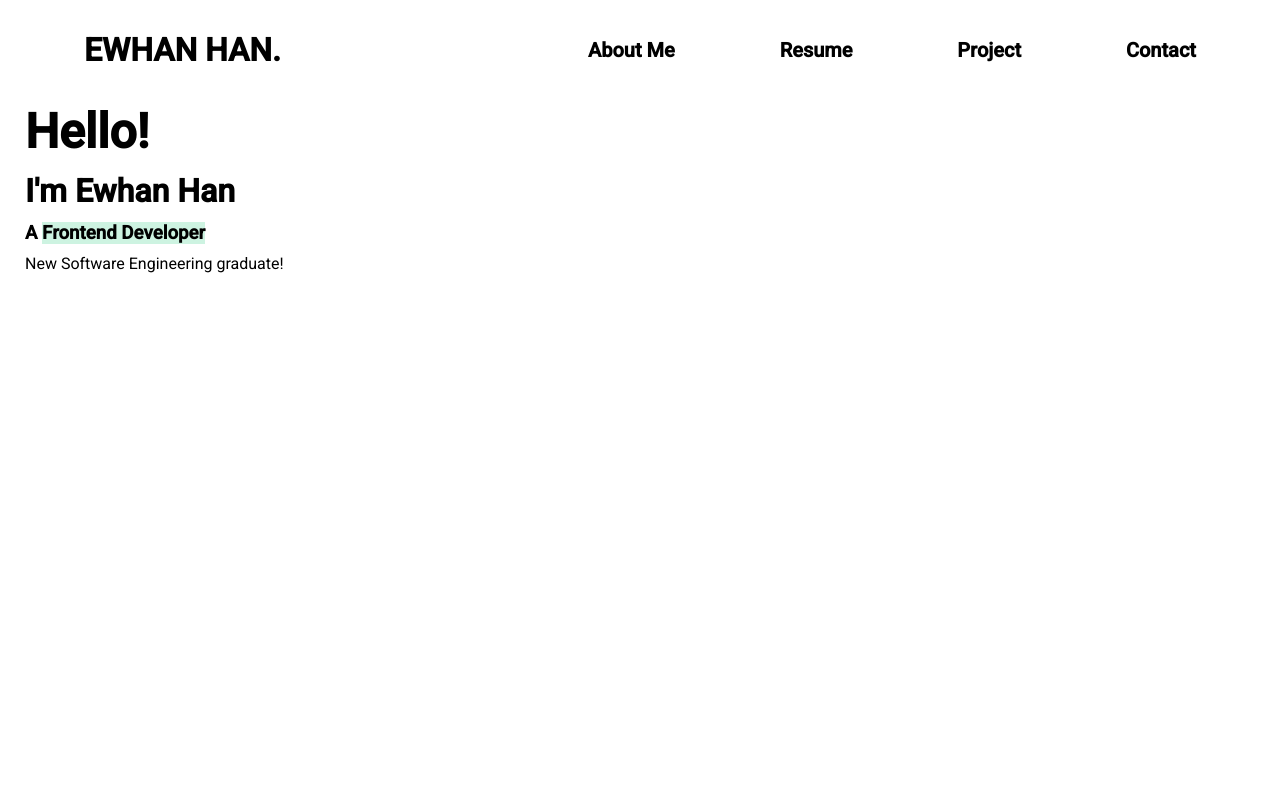
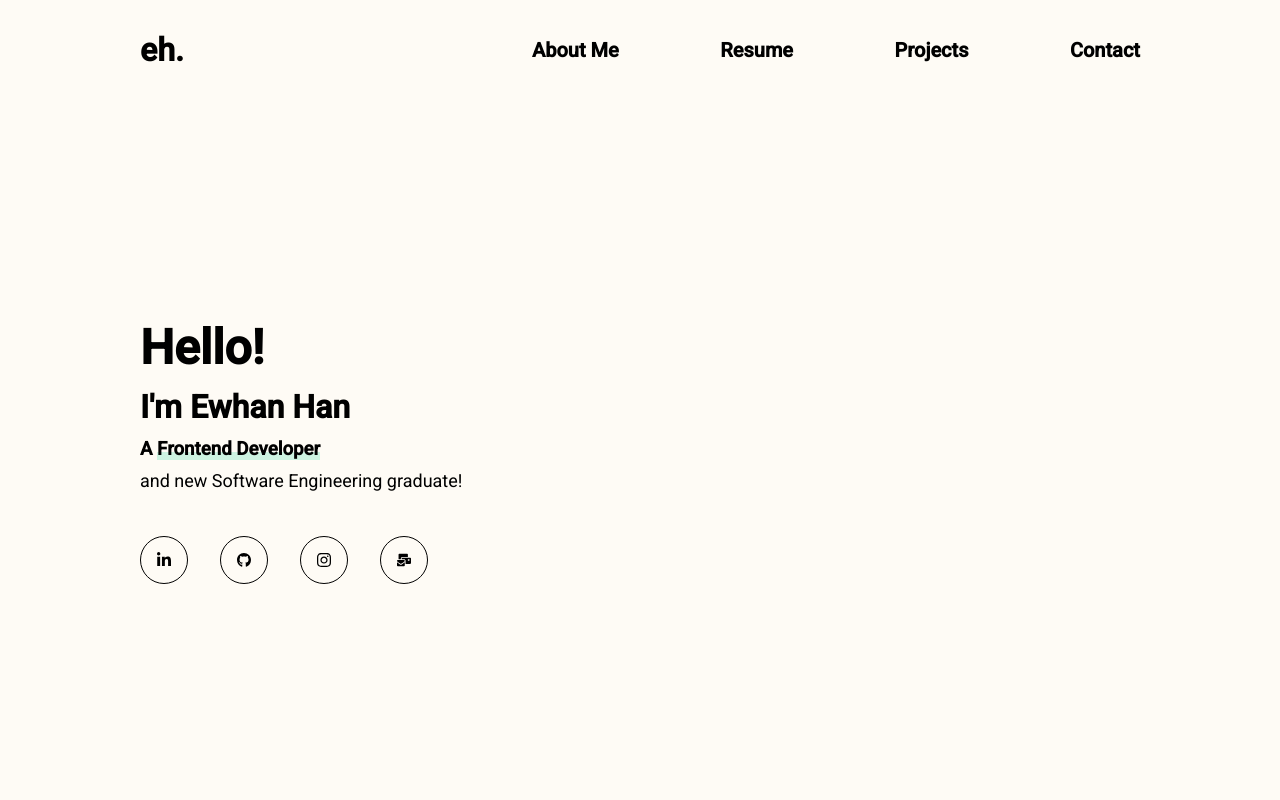
Before and after one commit to EwhanHan/gatsby-personal-portfolio-website, a Gatsby site: page / in a window 1280 px wide. Built offline with nearby package versions, Linux system fonts and the light colour scheme; Gatsby itself is replaced by a stand-in of ours.

Commit message:
Add Landing page, navbar and sidebar

```diff
--- a/gatsby-config.js
+++ b/gatsby-config.js
@@ -18,5 +18,8 @@ module.exports = {
         },
       },
     },
+    `gatsby-plugin-image`,
+    `gatsby-plugin-sharp`,
+    `gatsby-transformer-sharp`,
   ],
 };
--- a/package.json
+++ b/package.json
@@ -18,11 +18,16 @@
   "dependencies": {
     "framer-motion": "^6.3.0",
     "gatsby": "^4.12.1",
+    "gatsby-plugin-image": "^2.12.1",
     "gatsby-plugin-sass": "^5.12.1",
+    "gatsby-plugin-sharp": "^4.12.1",
     "gatsby-plugin-webfonts": "^2.2.2",
+    "gatsby-source-filesystem": "^4.12.1",
+    "gatsby-transformer-sharp": "^4.12.1",
     "normalize.css": "^8.0.1",
     "react": "^17.0.1",
     "react-dom": "^17.0.1",
+    "react-icons": "^4.3.1",
     "sass": "^1.50.1"
   },
   "devDependencies": {
--- /dev/null
+++ b/src/assets/constants/constants.js
@@ -0,0 +1,53 @@
+import * as React from 'react';
+import {
+  FaLinkedinIn,
+  FaInstagram,
+  FaMailBulk,
+  FaGithub,
+} from 'react-icons/fa';
+
+const navDetails = [
+  {
+    id: 'about',
+    text: 'About Me',
+  },
+  {
+    id: 'about',
+    text: 'Resume',
+  },
+  {
+    id: 'about',
+    text: 'Projects',
+  },
+  {
+    id: 'contact',
+    text: 'Contact',
+  },
+];
+
+const hero = {
+  title: 'Hello!',
+  subtitle: "I'm Ewhan Han",
+  description: 'and new Software Engineering graduate!',
+};
+
+const socials = [
+  {
+    link: 'https://www.linkedin.com/in/ewhanhan/',
+    icon: <FaLinkedinIn />,
+  },
+  {
+    link: 'https://github.com/EwhanHan',
+    icon: <FaGithub />,
+  },
+  {
+    link: 'https://instagram.com/bichon_rufus',
+    icon: <FaInstagram />,
+  },
+  {
+    link: 'mailto:ewhan.han@gmail.com',
+    icon: <FaMailBulk />,
+  },
+];
+
+export { navDetails, hero, socials };
--- a/src/assets/scss/main.scss
+++ b/src/assets/scss/main.scss
@@ -4,8 +4,9 @@
 $--clr-text-white: #fff;
 $--clr-text-black: black;
 $--clr-text-hover: #0050ff;
+$--clr-background-main: #fefbf5;
 
-$width-navbar: 72.5rem;
+$width-navbar: 62.5rem;
 $height-navbar: 6.25rem;
 
 *,
@@ -44,8 +45,8 @@ body {
   justify-content: space-between;
   align-items: center;
   width: 100%;
-  padding: 0 1.5rem;
   height: $height-navbar;
+  background-color: transparent;
 }
 
 .sidebar__nav__links {
@@ -61,7 +62,8 @@ body {
   right: 0px;
   margin-left: auto;
   gap: 1rem;
-  .nav-link {
+  z-index: 1000;
+  .nav__link {
     display: flex;
     justify-content: center;
     font-size: 1.5rem;
@@ -89,9 +91,8 @@ body {
   }
 }
 
-.navbar-logo {
+.navbar__logo {
   position: relative;
-  text-transform: uppercase;
   font-weight: 900;
   font-size: 2rem;
   a {
@@ -112,7 +113,7 @@ body {
   justify-content: space-between;
   align-items: center;
   width: 38rem;
-  .nav-link {
+  .nav__link {
     color: $--clr-text-black;
     text-transform: capitalize;
     font-size: 1.25rem;
@@ -139,6 +140,8 @@ body {
 
 .sidebar__burger {
   display: flex;
+  margin-left: auto;
+  margin-right: 2rem;
   flex-direction: column;
   justify-content: space-around;
   width: 2rem;
@@ -146,7 +149,6 @@ body {
   background: transparent;
   border: none;
   cursor: pointer;
-
   div {
     width: 2rem;
     height: 0.3em;
@@ -159,6 +161,7 @@ body {
 
 .backdrop {
   position: fixed;
+  display: block;
   top: 0px;
   bottom: 0px;
   right: 0px;
@@ -166,19 +169,36 @@ body {
   height: 100vh;
   transition: all 0.3s ease-in-out 0s;
   transform: translateX(0px);
-  display: block;
-  z-index: 100;
+  z-index: 10;
+}
+
+.main__content {
+  padding: 0 1rem;
 }
 
 .hero {
-  min-height: calc(100vh - #{$height-navbar});
+  display: flex;
+  margin: 0 auto;
+  max-width: 62.5rem;
 }
 
 .hero__content {
-  height: 100%;
   display: flex;
   width: 100%;
-  justify-content: start;
+}
+
+.landing {
+  width: 100%;
+  height: calc(100vh - #{$height-navbar});
+  display: flex;
+  flex-direction: column;
+  justify-content: center;
+  gap: 2.5rem;
+}
+
+.text__highlight {
+  // box-shadow: rgb(205, 243, 225) 0px -2rem 0px inset;
+  box-shadow: rgb(205 243 225) 0px -0.5rem 0px inset;
 }
 
 .title {
@@ -194,19 +214,73 @@ body {
     font-weight: 700;
   }
 
-  h2{
+  h2 {
     font-size: 2rem;
   }
 
-  .text__highlight {
-    box-shadow: rgb(205, 243, 225) 0px -2rem 0px inset;
-  }
 
   .description {
     text-align: justify;
     font-size: 1.125rem;
-    margin-bottom: 2rem;
     overflow-wrap: break-word;
     word-wrap: break-word;
   }
 }
+
+.social-links {
+  display: flex;
+  align-content: flex-start;
+  justify-content: space-around;
+  margin-right: auto;
+  gap: 2rem;
+}
+
+.social-link {
+  padding: 1rem;
+  border-radius: 50%;
+  border: 1px solid black;
+  display: flex;
+  align-items: center;
+  width: 3rem;
+  height: 3rem;
+
+  text-decoration: none;
+  color: black;
+}
+
+.layout {
+  background-color: $--clr-background-main;
+  width: 100%;
+  height: 100%;
+}
+
+.about {
+  width: 100%;
+  display: flex;
+  flex-direction: column;
+}
+
+.about__heading {
+  display: flex;
+  flex-direction: row;
+  flex-wrap: wrap;
+justify-content: center;
+  text-align: justify;
+  h3 {
+    width: 100%;
+    margin: 2rem 0;
+    font-weight: 700;
+    font-size: 1.75rem;
+  }
+
+  // p {
+  //   max-width: calc(100% - 18rem);
+  // }
+}
+
+.profile-pic {
+  border-radius: 0.5rem;
+  box-shadow: rgba(99, 99, 99, 0.2) 0px 2px 8px 0px;
+  overflow: hidden;
+  max-width: 18rem;
+}
--- a/src/components/Layout/Layout.js
+++ b/src/components/Layout/Layout.js
@@ -6,12 +6,10 @@ import '../../assets/scss/main.scss';
 
 const Layout = props => {
   return (
-    <>
-      <header>
-        <Navbar />
-      </header>
-      <main className='main_content'>{props.children}</main>
-    </>
+    <div className='layout'>
+      <Navbar />
+      <main className='main__content'>{props.children}</main>
+    </div>
   );
 };
 
--- a/src/components/hero/hero.js
+++ /dev/null
@@ -1,30 +0,0 @@
-import * as React from 'react';
-import { motion } from 'framer-motion';
-
-const hero = () => {
-  return (
-    <div className='hero'>
-      <div className='hero__content'>
-        <motion.div
-          animate={{ opacity: 1, x: 25 }}
-          initial={{ opacity: 0 }}
-          transition={{ duration: 1 }}
-        >
-          <div className='title'>
-            <h1>Hello!</h1>
-            <h2>I'm Ewhan Han</h2>
-            <h3>
-              A <span className='text__highlight'>Frontend Developer</span>
-            </h3>
-          </div>
-          <div className='description'>
-            <p>New Software Engineering graduate!</p>
-          </div>
-        </motion.div>
-        <div className='social-links'></div>
-      </div>
-    </div>
-  );
-};
-
-export default hero;
--- /dev/null
+++ b/src/components/landing/landing.js
@@ -0,0 +1,32 @@
+import * as React from 'react';
+
+import {
+  hero as HERO_CONSTANTS,
+  socials,
+} from '../../assets/constants/constants';
+
+import StyleWrapper from '../stylewrapper/stylewrapper';
+import SocialLink from '../social/sociallink';
+
+
+const landing = () => {
+  return (
+    <StyleWrapper>
+      <div className='landing'>
+        <div className='title'>
+          <h1>{HERO_CONSTANTS.title}</h1>
+          <h2>{HERO_CONSTANTS.subtitle}</h2>
+          <h3>
+            A <span className='text__highlight'>Frontend Developer</span>
+          </h3>
+          <div className='description'>
+            <p>{HERO_CONSTANTS.description}</p>
+          </div>
+        </div>
+        <SocialLink socials={socials} />
+      </div>
+    </StyleWrapper>
+  );
+};
+
+export default landing;
--- a/src/components/navbar/navbar.js
+++ b/src/components/navbar/navbar.js
@@ -1,9 +1,7 @@
 import React, { useState, useEffect } from 'react';
-import { Link } from 'gatsby';
-
-import Backdrop from '../backdrop/backdrop';
-import closeButton from '../../assets/images/close-btn.6857a554.svg';
+import Sidebar from '../sidebar/sidebar';
 import Navlinks from './navlinks';
+import { motion } from 'framer-motion';
 
 const Navbar = () => {
   const [activeSidebar, setActiveSidebar] = useState(false);
@@ -31,27 +29,10 @@ const Navbar = () => {
   if (windowWidth < 1200) {
     if (activeSidebar) {
       navigationComponent = (
-        <>
-          <Backdrop isBackdropClicked={isBackdropClicked}>
-            <div className='sidebar__nav__links'>
-              <button className='close__btn' onClick={toggleSidebar}>
-                <img src={closeButton} alt='close' />
-              </button>
-              <Link className='nav-link' to='#about'>
-                About Me
-              </Link>
-              <Link className='nav-link' to='#about'>
-                Resume
-              </Link>
-              <Link className='nav-link' to='#about'>
-                Project
-              </Link>
-              <Link className='nav-link' to='#about'>
-                Contact
-              </Link>
-            </div>
-          </Backdrop>
-        </>
+        <Sidebar
+          toggleSidebar={toggleSidebar}
+          isBackdropClicked={isBackdropClicked}
+        />
       );
     }
     if (!activeSidebar) {
@@ -68,12 +49,13 @@ const Navbar = () => {
   }
 
   return (
-    <nav className='navbar'>
-      <div className='navbar-logo'>
-        <Link to='/'>EWHAN HAN.</Link>
-      </div>
-      {navigationComponent}
-    </nav>
+    <motion.header
+      animate={{ opacity: 1, x: 0 }}
+      initial={{ opacity: 0, x: '-100vw' }}
+      transition={{ duration: 1 }}
+    >
+      <nav className='navbar'>{navigationComponent}</nav>
+    </motion.header>
   );
 };
 
--- a/src/components/navbar/navlinks.js
+++ b/src/components/navbar/navlinks.js
@@ -1,22 +1,24 @@
 import * as React from 'react';
 import { Link } from 'gatsby';
 
+import { navDetails } from '../../assets/constants/constants';
+
 const navlinks = () => {
   return (
-    <div className='nav__links'>
-      <Link className='nav-link' to='#about'>
-        About Me
-      </Link>
-      <Link className='nav-link' to='#about'>
-        Resume
-      </Link>
-      <Link className='nav-link' to='#about'>
-        Project
-      </Link>
-      <Link className='nav-link' to='#about'>
-        Contact
-      </Link>
-    </div>
+    <>
+      <div className='navbar__logo'>
+        <Link to='/'>eh.</Link>
+      </div>
+      <div className='nav__links'>
+        {navDetails.map((nav, index) => {
+          return (
+            <Link className='nav__link'to={`#${nav.id}`} key={index}>
+              {nav.text}
+            </Link>
+          );
+        })}
+      </div>
+    </>
   );
 };
 
--- a/src/components/sidebar/sidebar.js
+++ b/src/components/sidebar/sidebar.js
@@ -0,0 +1,29 @@
+import * as React from 'react';
+import closeButton from '../../assets/images/close-btn.svg';
+import { Link } from 'gatsby';
+import Backdrop from '../backdrop/backdrop';
+
+import { navDetails } from '../../assets/constants/constants';
+
+const sidebar = props => {
+  return (
+    <>
+      <Backdrop isBackdropClicked={props.isBackdropClicked}>
+        <div className='sidebar__nav__links'>
+          <button className='close__btn' onClick={props.toggleSidebar}>
+            <img src={closeButton} alt='close' />
+          </button>
+          {navDetails.map((nav, index) => {
+            return (
+              <Link className='nav__link' to={`#${nav.id}`} key={index}>
+                {nav.text}
+              </Link>
+            );
+          })}
+        </div>
+      </Backdrop>
+    </>
+  );
+};
+
+export default sidebar;
--- /dev/null
+++ b/src/components/social/sociallink.js
@@ -0,0 +1,25 @@
+import * as React from 'react';
+
+const socialLink = props => {
+  let socials =
+    props.socials.length !== 0 ? (
+      <div className='social-links'>
+        {props.socials.map((social, index) => {
+          return (
+            <a
+              key={index}
+              className='social-link'
+              href={social.link}
+              target='_blank'
+              rel='noopener noreferrer'
+            >
+              {social.icon}
+            </a>
+          );
+        })}
+      </div>
+    ) : null;
+  return socials;
+};
+
+export default socialLink;
--- /dev/null
+++ b/src/components/stylewrapper/stylewrapper.js
@@ -0,0 +1,11 @@
+import React from 'react';
+
+const stylewrapper = props => {
+  return (
+    <section className='hero'>
+      <div className='hero__content'>{props.children}</div>
+    </section>
+  );
+};
+
+export default stylewrapper;
--- a/src/pages/index.js
+++ b/src/pages/index.js
@@ -1,13 +1,11 @@
 import * as React from 'react';
-import Layout from '../components/Layout/Layout';
-import Hero from '../components/hero/hero';
+import Layout from '../components/layout/layout';
+import Landing from '../components/landing/landing';
 
 const IndexPage = () => {
   return (
     <Layout>
-      <main>
-        <Hero />
-      </main>
+      <Landing />
     </Layout>
   );
 };
```
Also changed, not shown: src/assets/images/close-btn.svg (renamed from src/assets/images/close-btn.6857a554.svg), src/assets/images/icon.png (deleted), src/assets/images/profile-pic.jpeg (added), 2 other files.
